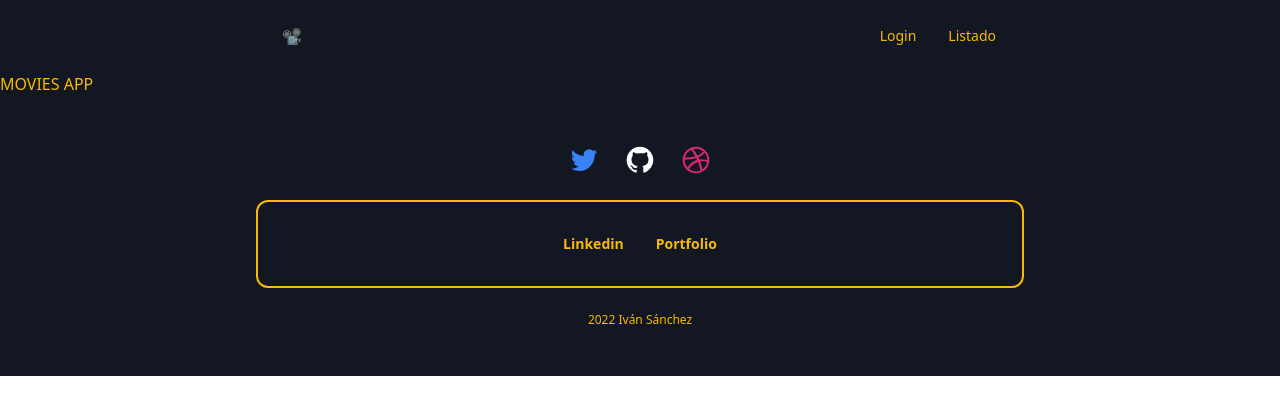
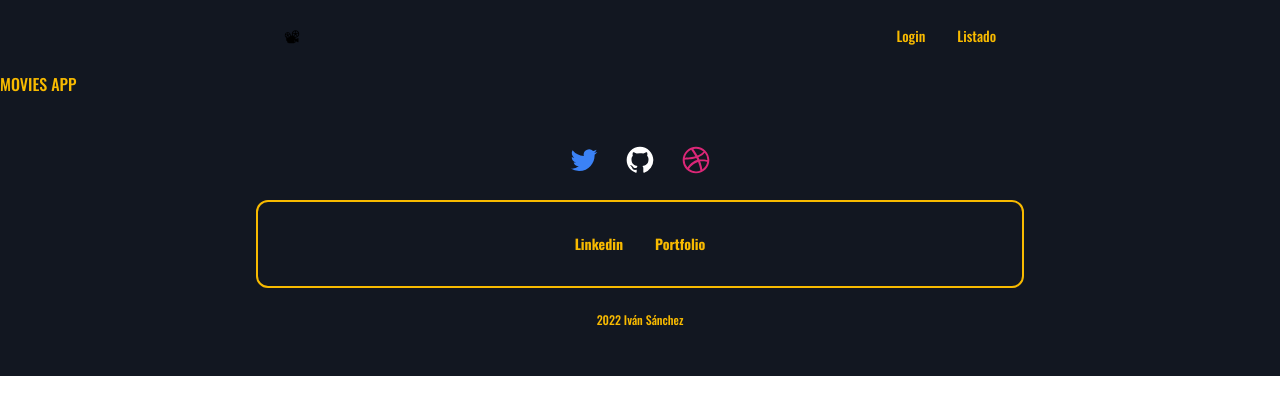
Before and after one commit to LocusNiger/skill-up-react-alkemy, a React (Create React App) app: page / in a window 1280 px wide. Shown: the top 414 px of the page. Built offline with nearby package versions, Linux system fonts and the light colour scheme.

Commit message:
Cambios visuales

```diff
--- a/public/index.html
+++ b/public/index.html
@@ -1,15 +1,17 @@
 <!DOCTYPE html>
-<html lang="en">
+<html lang="en" class="font-oswald">
   <head>
     <meta charset="utf-8" />
     <meta name="viewport" content="width=device-width, initial-scale=1" />
     <meta name="theme-color" content="#000000" />
     <meta name="description" content="Web site created using create-react-app" />
     <link rel="apple-touch-icon" href="%PUBLIC_URL%/logo192.png" />
+    <link rel="preconnect" href="https://fonts.googleapis.com" />
+    <link rel="preconnect" href="https://fonts.gstatic.com" crossorigin />
+    <link href="https://fonts.googleapis.com/css2?family=Oswald:wght@300;500;700&display=swap" rel="stylesheet" />
     <title>Alkemy challenge</title>
   </head>
   <body>
-    <noscript>You need to enable JavaScript to run this app.</noscript>
     <div id="root"></div>
   </body>
 </html>
--- a/src/components/Listado.js
+++ b/src/components/Listado.js
@@ -33,7 +33,7 @@ export default function Listado() {
       {/* Si tengo el token entonces renderiza lo siguiente */}
 
       <div className="grid grid-cols-1 gap-6 box-border justify-items-center sm:grid-cols-2 md:grid-cols-3 lg:grid-cols-4 ">
-        <h1 className="text-killBill text-2xl font-bold">Trending movies</h1>
+        <h1 className="text-killBill text-3xl font-bold font-oswald uppercase">Trending movies</h1>
         {/* mapeo el movielist y muestro las películas */}
         {/* le paso por props al componente movie todos los datos */}
         {moviesList.map((movie) => {
--- a/src/components/Movie.js
+++ b/src/components/Movie.js
@@ -1,9 +1,6 @@
 import { Link } from "react-router-dom";
 
 export default function Movie(props) {
-  /* formateando fecha */
-  let mm = props.date.substring(5, 7);
-  let aa = props.date.substring(0, 4);
   return (
     <>
       <div className="inline-block relative text-center items-center w-72 h-max box-border ">
@@ -12,12 +9,13 @@ export default function Movie(props) {
           src={`https://image.tmdb.org/t/p/w500/${props.img}`}
           alt={`${props.title} poster`}
         />
-        <div className="absolute inset-x-0 bottom-0 backdrop-blur-md h-32 mt-4 text-xl font-bold text-white  flex flex-col justify-evenly font-sans">
-          <p>{props.title}</p>
-          <p>{`${mm}/${aa}`}</p>
-          <p>⭐ {props.rate.toFixed(1)}</p>
+        <div className="absolute inset-x-0 bottom-0 backdrop-blur-sm h-32 mt-4 text-xl font-bold text-white  flex flex-col justify-evenly">
+          <p className="font-medium uppercase">{props.title}</p>
+          <p className="font-light">⭐ {props.rate.toFixed(1)}</p>
           {/* Botón de detalle guarda en la ruta el id de c/película */}
-          <Link to={`/detail?movieId=${props.id}`}>View detail</Link>
+          <Link to={`/detail?movieId=${props.id}`} className="font-light">
+            View detail
+          </Link>
         </div>
       </div>
     </>
--- a/tailwind.config.js
+++ b/tailwind.config.js
@@ -3,6 +3,9 @@ module.exports = {
   content: ["./src/**/*.{js,jsx,ts,tsx}"],
   theme: {
     extend: {
+      fontFamily: {
+        oswald: ["Oswald", "sans-serif"],
+      },
       colors: {
         killBill: "#f8ba00",
         midnight: "#121721",
```
